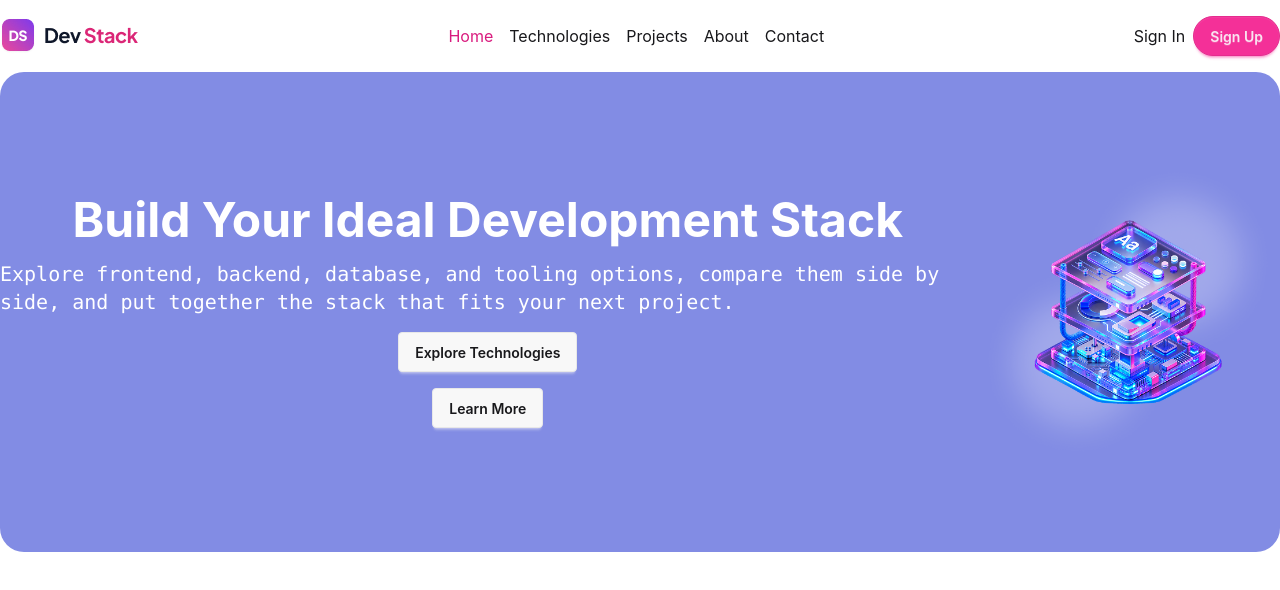
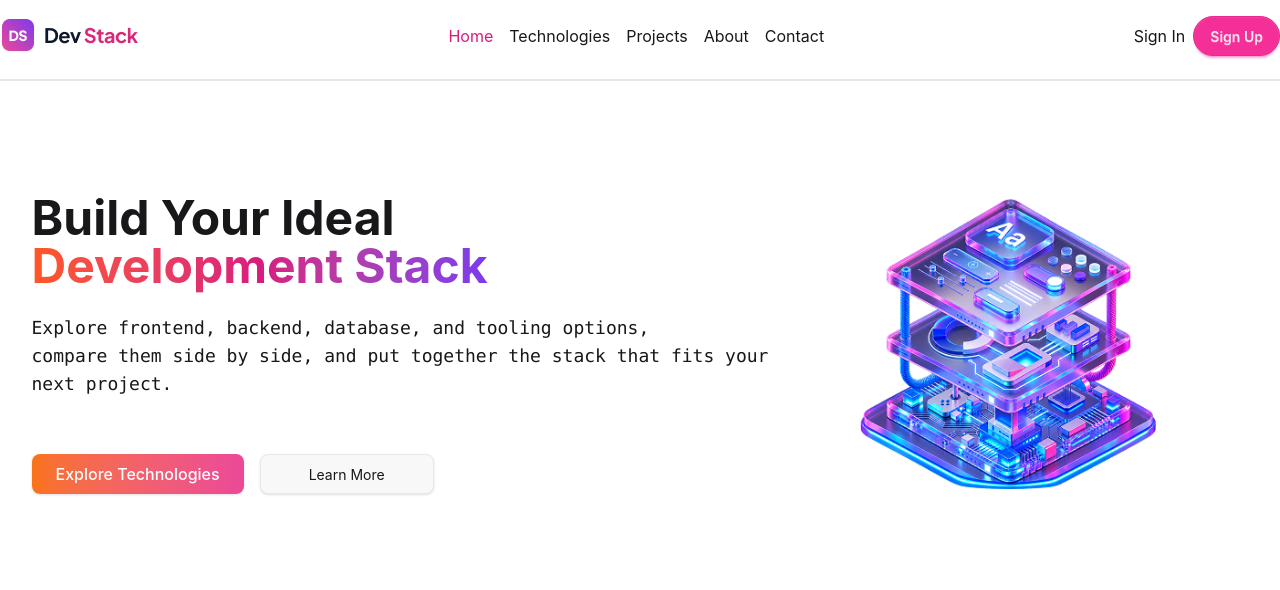
Before and after one commit to sajibkingo/B14-A05-DevStack, a React (Vite) app: page / in a window 1280 px wide. Shown: the top 590 px of the page. Built offline with nearby package versions, Linux system fonts and the light colour scheme.

Commit message:
Banner section done

```diff
--- a/src/Components/Banner.tsx
+++ b/src/Components/Banner.tsx
@@ -2,18 +2,27 @@ import BannerLogo from "../assets/banner-stack.png"
 
 const Banner = () => {
     return (
-        <div className='container mx-auto min-h-120 bg-[#828CE4] rounded-3xl my-4 flex justify-center items-center mb-15'>
-            <div className="flex flex-col justify-between items-center space-y-4 text-white">
-                <h2 className='font-bold text-5xl'>Build Your Ideal
-                    Development Stack</h2>
-                <p className="text-xl font-mono">Explore frontend, backend, database, and tooling options,
-                    compare them side by side, and put together the stack that fits your
+        <div className='container mx-auto min-h-120 my-4 flex justify-center items-center mb-15'>
+            <div className="flex flex-col justify-between  space-y-6">
+                <h2 className='font-bold text-5xl'>Build Your Ideal <br />
+                    <span className="bg-gradient-to-r from-[#FF5722] via-[#D81B7E] via-50% to-[#7C3AED] bg-clip-text text-transparent">
+                        Development Stack
+                    </span></h2>
+
+                <p className="text-lg font-mono">Explore frontend, backend, database, and tooling options, <br />
+                    compare them side by side, and put together the stack that fits your <br />
                     next project.</p>
-                <button className="btn">Explore Technologies</button>
-                <button className="btn">Learn More</button>
+
+                <div className="flex gap-4 mt-8">
+                    <button className="bg-gradient-to-r from-[#F97316] to-[#EC4899] text-white font-medium px-6 rounded-lg shadow-sm hover:opacity-95 transition-opacity">
+                        Explore Technologies
+                    </button>
+                    <button className="btn font-normal px-12 rounded-lg shadow-sm hover:opacity-95 transition-opacity">Learn More</button>
+                </div>
             </div>
             <div>
-                <img src={BannerLogo} alt="" />
+                <img src={BannerLogo} alt="" className="w-[480px]
+                h-[420px] object-cover"/>
             </div>
         </div>
     );
--- a/src/Components/Nav.tsx
+++ b/src/Components/Nav.tsx
@@ -18,8 +18,8 @@ const Nav = () => {
                     <button>Sign In</button>
                     <button className="btn btn-secondary rounded-3xl">Sign Up</button>
                 </div>
-
             </div>
+            <div className="divider"></div>
         </nav>
     );
 };
```
